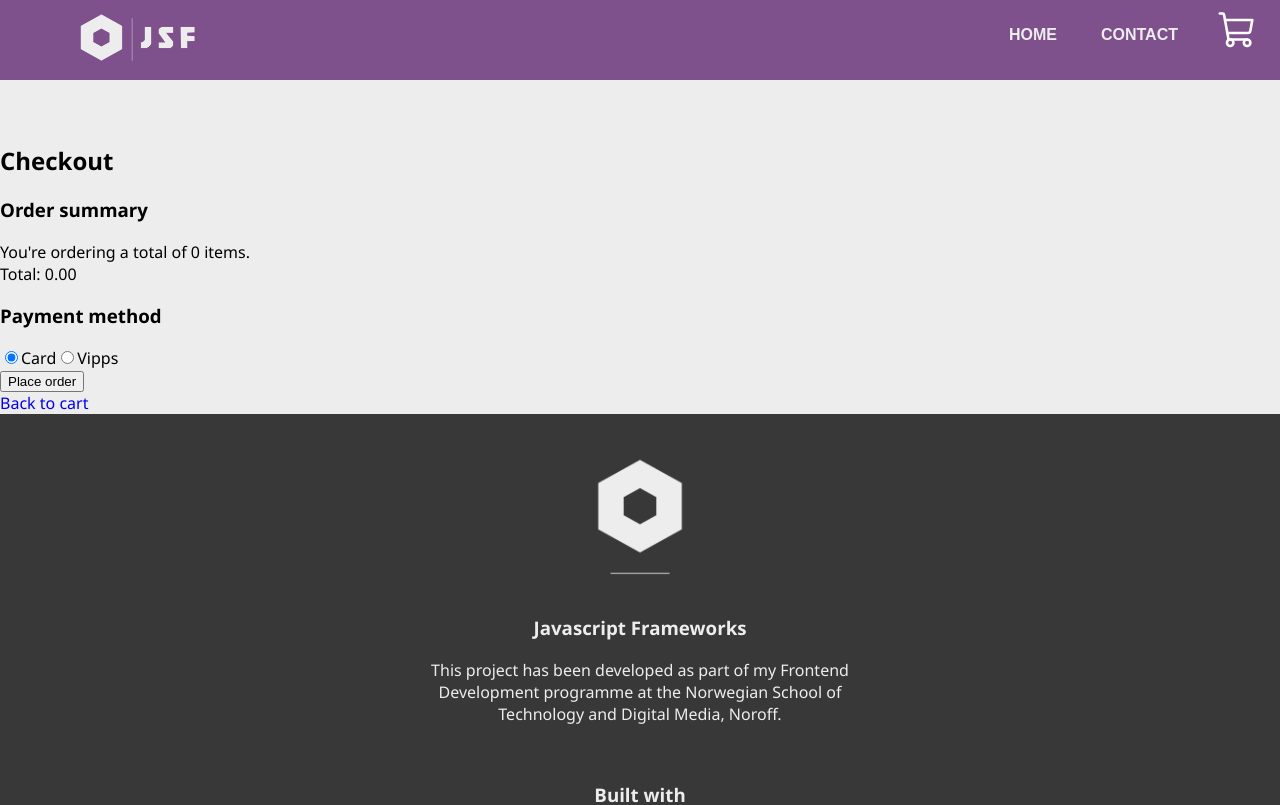
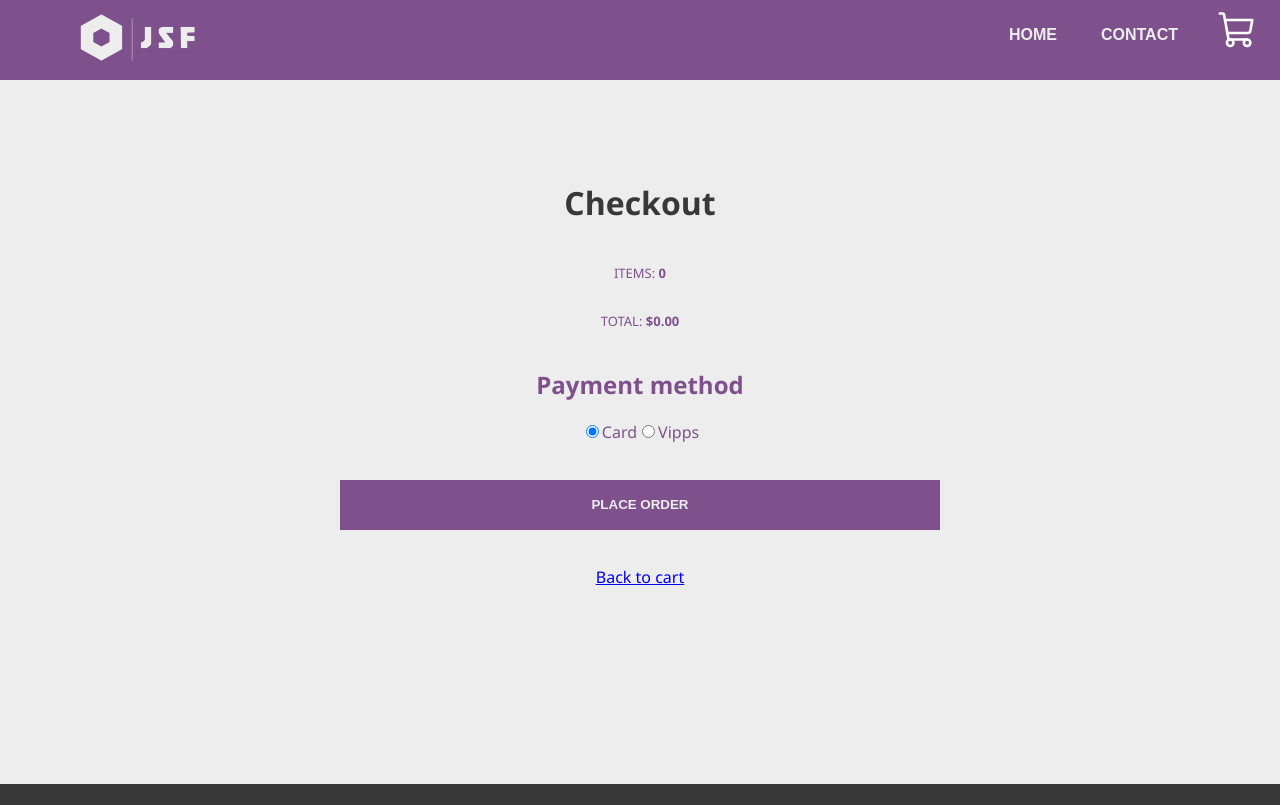
Before and after one commit to NehGuk/noroff-shop, a React (Create React App) app: page /checkout in a window 1280 px wide. Shown: the top 805 px of the page. Built offline with nearby package versions, Linux system fonts and the light colour scheme.

Commit message:
Adds style to CheckOut

```diff
--- a/src/components/checkout/CheckOut.jsx
+++ b/src/components/checkout/CheckOut.jsx
@@ -1,6 +1,7 @@
 import { Link } from "react-router-dom";
 import { useContext, useEffect } from "react";
 import { CartContext } from "../context/CartContext";
+import { CheckOutSection, CheckOutGrid, CheckOutTitle, CheckOutSummary, CheckOutAmount, CheckOutPaymentMethod, CheckOutCTA, CheckOutBackToCart } from "./CheckOut.style";
 
 export default function CheckOut() {
     useEffect(() => {
@@ -9,14 +10,15 @@ export default function CheckOut() {
 
     const { cartItems, totalCartPrice, clearCart } = useContext(CartContext);
 
-    return <section>
-        <h1>Checkout</h1>
-        <div><h3>Order summary</h3></div>
-        <div>You're ordering a total of {cartItems.length} items.</div>
-        <div>Total: {totalCartPrice}</div>
+    return (
+        <CheckOutSection>
+            <CheckOutGrid>
+                <CheckOutTitle><h1>Checkout</h1></CheckOutTitle>
+                <CheckOutSummary><p>Items: <strong>{cartItems.length}</strong></p></CheckOutSummary>
+                <CheckOutAmount><p>Total: <strong>${totalCartPrice}</strong></p></CheckOutAmount>
+                <CheckOutPaymentMethod>
 
-        <div>
-            <h3>Payment method</h3>
+                    <h2>Payment method</h2>
                     <div>
                         <input type="radio" id="card" name="drone" value="card" defaultChecked></input>
                         <label htmlFor="card">Card</label>
@@ -24,14 +26,11 @@ export default function CheckOut() {
                         <input type="radio" id="vipps" name="drone" value="vipps"></input>
                         <label htmlFor="vipps">Vipps</label>
                     </div>
-        </div>
+                </CheckOutPaymentMethod>
+                <CheckOutCTA to="/checkout-success"><button onClick={clearCart}>Place order</button></CheckOutCTA>
+                <CheckOutBackToCart to="/cart">Back to cart</CheckOutBackToCart>
 
-        <div>
-        <Link to="/checkout-success"><button onClick={clearCart}>Place order</button></Link>
-        </div>
-        <div>
-        <Link to="/cart">Back to cart</Link>
-        </div>
-
-        </section>;
+            </CheckOutGrid>
+        </CheckOutSection>
+    )
   }
--- /dev/null
+++ b/src/components/checkout/CheckOut.style.jsx
@@ -0,0 +1,86 @@
+import styled from "styled-components";
+import { Link } from "react-router-dom";
+
+export const CheckOutSection = styled.div`
+    min-height: 80vh;
+`;
+
+export const CheckOutGrid = styled.div`
+    display: grid;
+    grid-template-areas:
+    "title title"
+    "summary summary"
+    "amount amount"
+    "payment payment"
+    "cta cta"
+    "back back"
+    ;
+    gap: .3em;
+    max-width: 600px;
+    margin: 0 auto;
+    padding: 1em;
+    text-align: center;
+    align-items: center;
+`;
+
+export const CheckOutTitle = styled.div`
+    grid-area: title;
+    color: ${(props) => props.theme.color.dark};
+`;
+
+export const CheckOutSummary = styled.div`
+    grid-area: summary;
+    text-align: center;
+    text-transform: uppercase;
+    font-size: small;
+    color: ${(props) => props.theme.color.primary};
+`;
+
+export const CheckOutAmount = styled.div`
+    grid-area: amount;
+    text-align: center;
+    text-transform: uppercase;
+    font-size: small;
+    color: ${(props) => props.theme.color.primary};
+`;
+
+export const CheckOutPaymentMethod = styled.div`
+    grid-area: payment;
+    color: ${(props) => props.theme.color.primary};
+    margin-bottom: 2em;
+
+`;
+
+export const CheckOutCTA = styled(Link)`
+    grid-area: cta;
+    margin-bottom: 2em;
+    > button {
+        width: 100%;
+        padding: 1em 3em;
+        font-weight: 600;
+        text-transform: uppercase;
+        background: ${(props) => props.theme.color.primary};
+        border: solid .3em ${(props) => props.theme.color.primary};
+        color: ${(props) => props.theme.color.light};
+        cursor: pointer;
+        :hover {
+            background: ${(props) => props.theme.color.light};
+            color: ${(props) => props.theme.color.primary};
+
+        }
+    }
+`;
+
+export const CheckOutBackToCart = styled(Link)`
+    grid-area: back;
+    padding-bottom: 4em;
+    text-align: center;
+    text-decoration: underline;
+    transition: ease-in-out .2s;
+    cursor: pointer;
+    :hover {
+        opacity: 60%;
+        transition: ease-in-out .2s;
+    }
+
+`;
```
Lines whose indentation alone changed are shown as unchanged.
